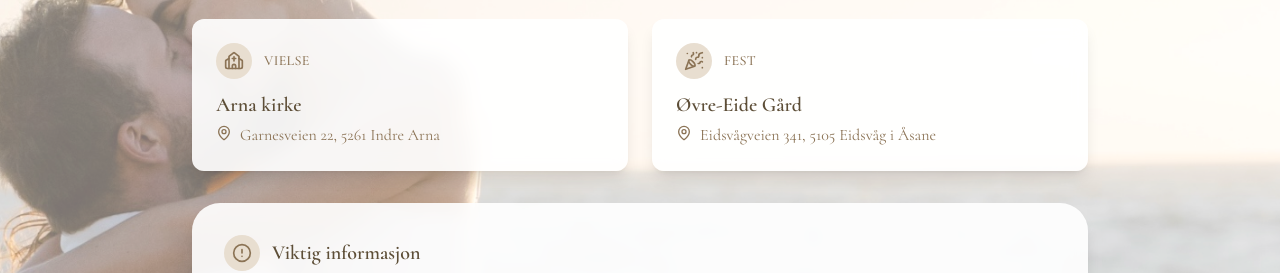
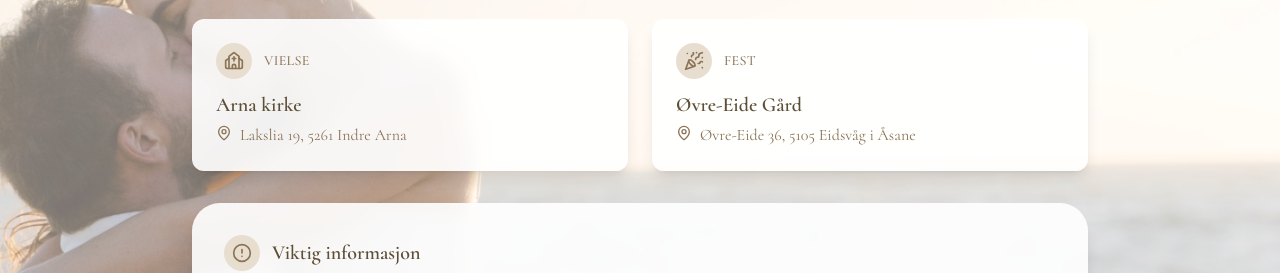
Before and after one commit to saynain/bryllup, a Next.js app: page / in a window 1280 px wide. Shown: the part 3600-3873 px from the top of the page. Built offline with nearby package versions, Linux system fonts and the light colour scheme; a web font is replaced by a local one.

Commit message:
små fixes

```diff
--- a/components/sections/location-section.tsx
+++ b/components/sections/location-section.tsx
@@ -159,14 +159,14 @@ export function LocationSection() {
             icon={Church}
             title="Vielse"
             name="Arna kirke"
-            address="Garnesveien 22, 5261 Indre Arna"
+            address="Lakslia 19, 5261 Indre Arna"
             mapLink="https://maps.google.com/?q=Arna+kirke+Bergen"
           />
           <LocationCard
             icon={PartyPopper}
             title="Fest"
             name="Øvre-Eide Gård"
-            address="Eidsvågveien 341, 5105 Eidsvåg i Åsane"
+            address="Øvre-Eide 36, 5105 Eidsvåg i Åsane"
             mapLink="https://maps.google.com/?q=Øvre-Eide+Gård+Bergen"
           />
         </motion.div>
```
